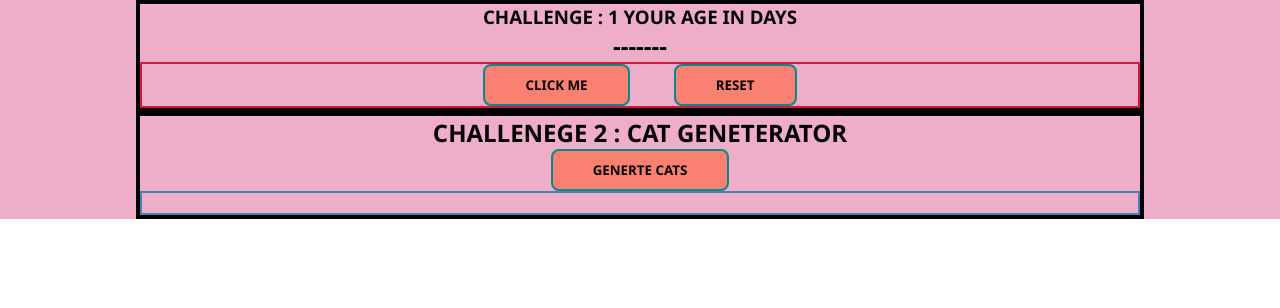
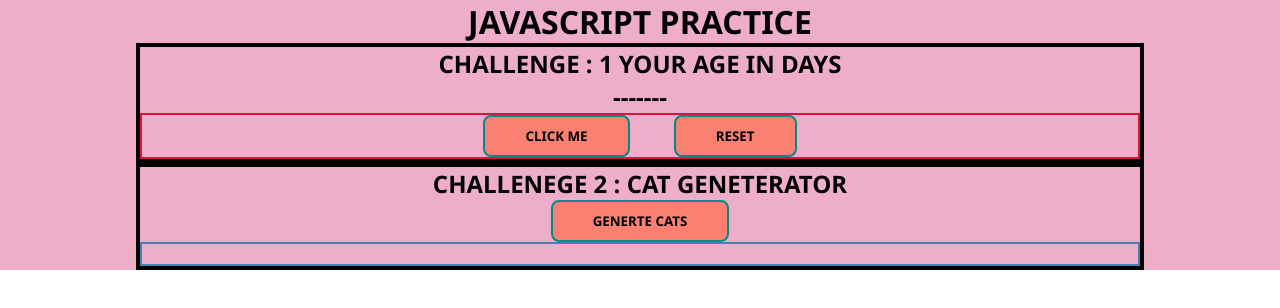
Before and after one commit to Yasirkhana/JAVA-SCRIPT_PRACTICE, a plain HTML site: page index.html in a window 1280 px wide. Drawn offline with Linux system fonts and the light colour scheme.

Commit message:
updated practice

```diff
--- a/index.html
+++ b/index.html
@@ -8,9 +8,10 @@
 </head>
 <body>
     <div class="contain">
+        <h1>JAVASCRIPT PRACTICE </h1>
     <div class="challengesss">
     <div class="challenge1">
-        <h3>CHALLENGE : 1 YOUR AGE IN DAYS</h3>
+        <h2>CHALLENGE : 1 YOUR AGE IN DAYS</h2>
         <h2 id="daywaliage"> ------- </h2>
 
         <div class="c1_Btn">
```
